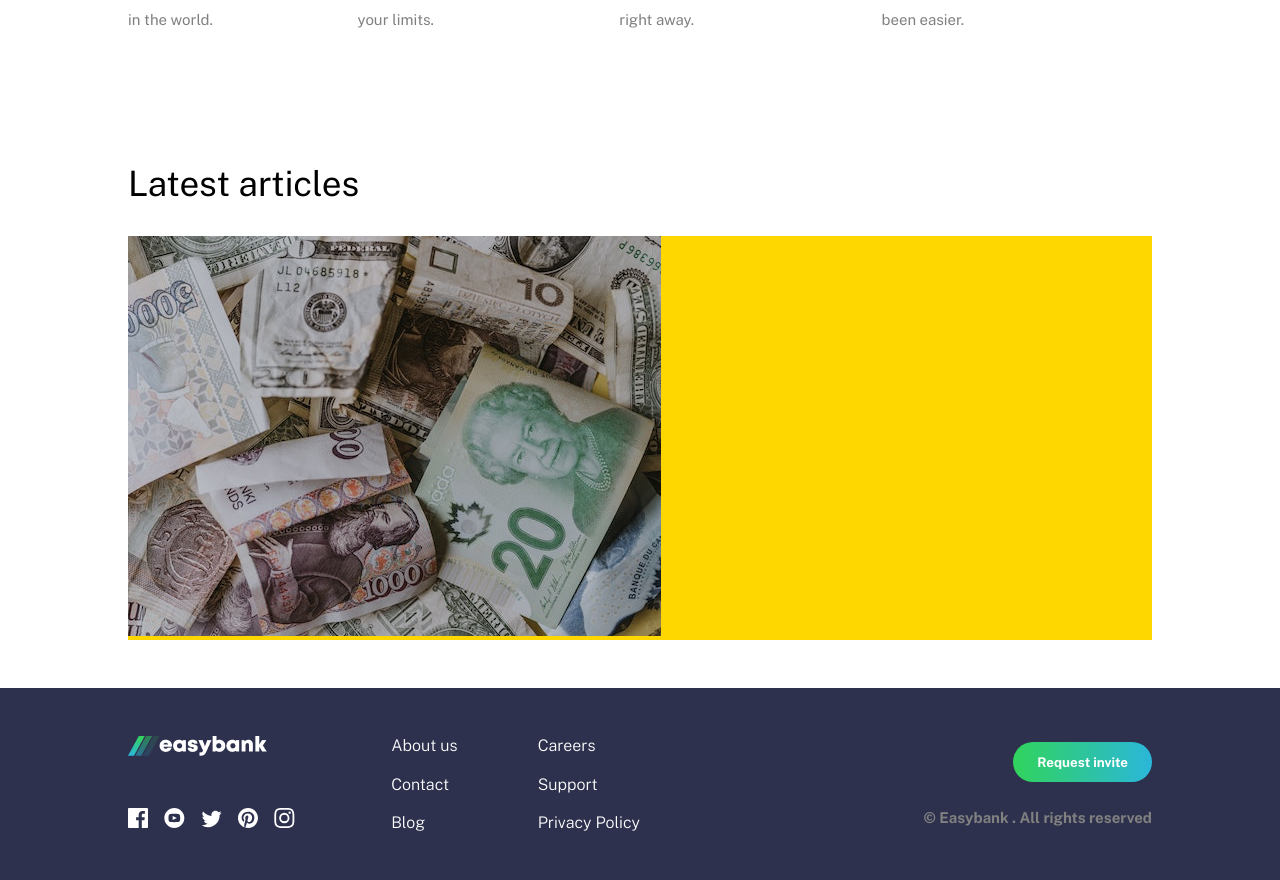
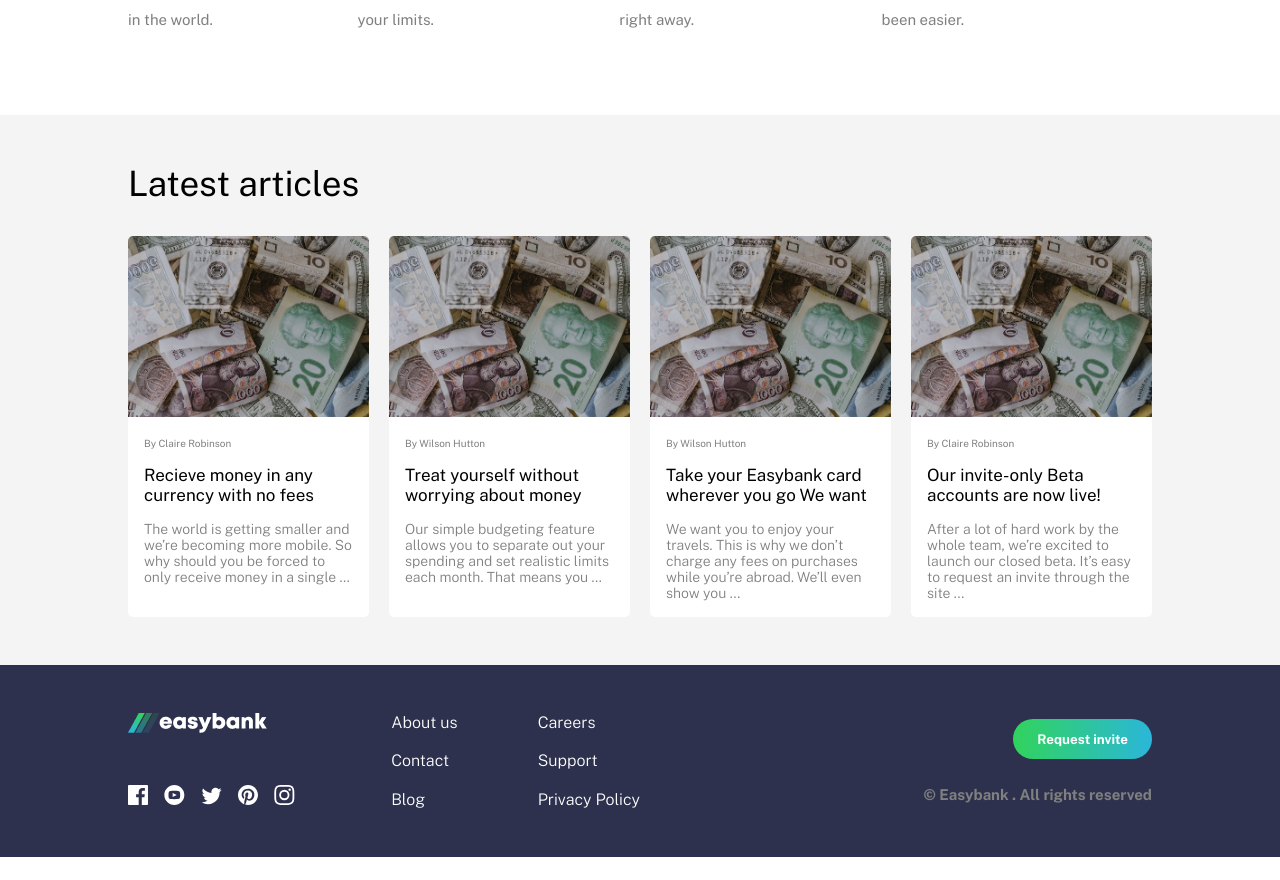
Before and after one commit to Dhia-Ben-Hamouda/Frontend-Mentor-Easybank, a React (Create React App) app: page / in a window 1280 px wide. Shown: the part 1348-2228 px from the top of the page. After the commit the page ends 2205 px from the top, so only its background shows below. Built offline with nearby package versions, Linux system fonts and the light colour scheme.

Commit message:
more work on blog section

```diff
--- a/src/components/Blog.jsx
+++ b/src/components/Blog.jsx
@@ -1,14 +1,47 @@
 import React from "react";
 import currency from "./images/image-currency.jpg";
 
-const Blog = ()=>{
-  return(
+const Blog = () => {
+  return (
     <section id="blog">
       <h1>Latest articles</h1>
       <div className="container">
         <div className="card">
           <img src={currency} alt="" />
+          <div>
+            <p>By Claire Robinson</p>
+            <h2>Recieve money in any currency with no fees</h2>
+            <h4>The world is getting smaller and we’re becoming more mobile. So why should you be forced to only receive money in a single …</h4>
+          </div>
         </div>
+
+        <div className="card">
+          <img src={currency} alt="" />
+          <div>
+            <p>By Wilson Hutton</p>
+            <h2>Treat yourself without worrying about money</h2>
+            <h4>Our simple budgeting feature allows you to separate out your spending and set realistic limits each month. That means you …</h4>
+          </div>
+        </div>
+
+        <div className="card">
+          <img src={currency} alt="" />
+          <div>
+            <p>By Wilson Hutton</p>
+            <h2>Take your Easybank card wherever you go We want</h2>
+            <h4>We want you to enjoy your travels. This is why we don’t charge any fees on purchases while you’re abroad. We’ll even show you ...</h4>
+          </div>
+        </div>
+
+        <div className="card">
+          <img src={currency} alt="" />
+          <div>
+            <p>By Claire Robinson</p>
+            <h2>Our invite-only Beta accounts are now live!</h2>
+            <h4>After a lot of hard work by the whole team, we’re excited to launch our closed beta. It’s easy to request an invite through the site ...</h4>
+          </div>
+        </div>
+
       </div>
     </section>
   )
--- a/src/components/styles/_blog.scss
+++ b/src/components/styles/_blog.scss
@@ -1,5 +1,6 @@
 #blog{
   padding:3rem 10vw;
+  background:#f4f4f4;
 
   h1{
     font-weight: 400;
@@ -8,9 +9,41 @@
   }
 
   .container{
-    background:gold;
+    display: flex;
+    justify-content: space-between;
+    gap:20px;
+
     .card{
       width:25%;
+      background:white;
+      border-radius: 5px;
+      overflow: hidden;
+
+      div{
+        padding:1rem;
+
+        p{
+          font-size: 10px;
+          color:grey;
+          margin-bottom: 1rem;
+        }
+
+        h2{
+          font-size: 17px;
+          margin-bottom: 1rem;
+          font-weight: 400;
+        }
+
+        h4{
+          font-size: 14px;
+          color:grey;
+          font-weight: 300;
+        }
+      }
+
+      img{
+        width:100%;
+      }
     }
   }
 }
```
